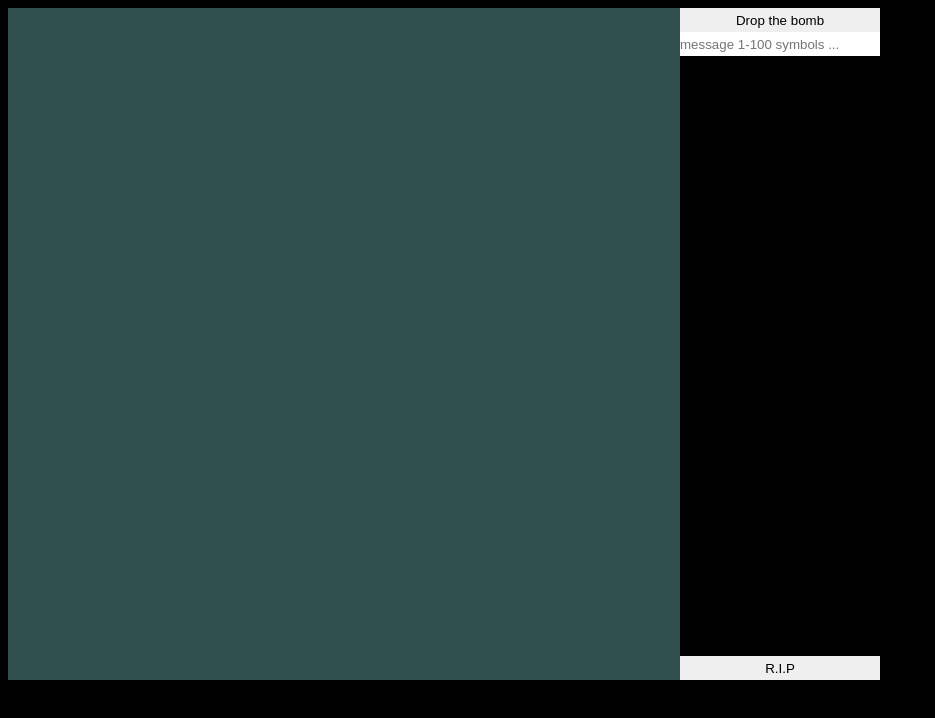
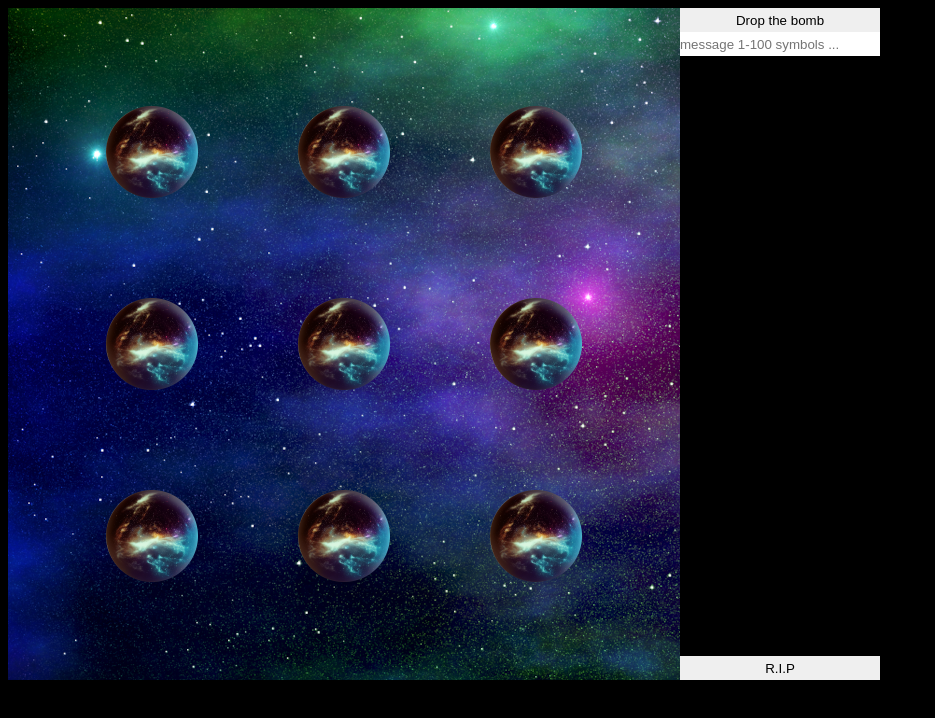
Before and after one commit to healingdrawing/task-bomberman-dom, a website built with webpack: page frontend/index.html in a window 1280 px wide. Both pictures are taken after typing "Sample" into the empty fields and a click on the button "Connect to game". Shown: the whole page, without its empty margins (0-935 px from the left). Built offline with nearby package versions, Linux system fonts and the light colour scheme; no server answers.

Commit message:
wip prebuild game field

```diff
--- a/frontend/assets/css/style.css
+++ b/frontend/assets/css/style.css
@@ -22,6 +22,12 @@
 .color3{color:var(--color3)}
 .color4{color:var(--color4)}
 
+.layer{
+  position: absolute;
+  width:100%;
+  height:100%;
+}
+
 html{
   min-width: var(--full_size);
 }
@@ -41,6 +47,7 @@ body{
 }
 
 #game_view{
+  position: relative;
   background-color: darkslategrey;
   width: var(--game_size);
   height: var(--game_size);
@@ -73,3 +80,25 @@ body{
   overflow-y: scroll;
   float: left;
 }
+
+/*game layers*/
+
+#game_background{
+  background-image: url("back.png");
+}
+
+/*game cells*/
+
+.cell {
+  position: absolute;
+  width: 96px;
+  height: 96px;
+}
+
+.empty_cell{
+  background-image: none;
+}
+
+.strong_obstacle{
+  background-image: url("strong.png");
+}
--- a/frontend/index.html
+++ b/frontend/index.html
@@ -18,10 +18,13 @@
   <!-- appears when player connected to websocket. Includes game view and chat view -->
   <div id="second_screen">
     <div id="game_view">
-      <div id="game_field">
-        <div id="game_field__player"></div>
-        <div id="game_field__enemy"></div>
-      </div>
+      <div id="game_background" class="layer"></div>
+      <div id="game_strong_obstacles" class="layer"></div>
+      <div id="game_power_ups" class="layer"></div>
+      <div id="game_weak_obstacles" class="layer"></div>
+      <div id="game_bombs" class="layer"></div>
+      <div id="game_players" class="layer"></div>
+      <div id="game_explosions" class="layer"></div>
     </div>
     <div id="chat_view">
       <button id="chat_view__input__send" type="submit">Drop the bomb</button>
--- a/frontend/src/game/screen.ts
+++ b/frontend/src/game/screen.ts
@@ -1 +1,18 @@
-console.log('gap for screen.ts');
+const cspx = 96 // cell size in px
+
+export async function prebuild_game_field(): Promise<void> {
+  console.log("prebuild_game_field")
+  // build strong obstacles, can not be destroyed
+  const game_strong_obstacles = document.getElementById("game_strong_obstacles") as HTMLDivElement;
+  const dx = [1, 3, 5, 1, 3, 5, 1, 3, 5]
+  const dy = [1, 1, 1, 3, 3, 3, 5, 5, 5]
+
+  for (let i = 0; i < 9; i++) {
+    const div = document.createElement("div");
+    div.classList.add("cell");
+    div.classList.add("strong_obstacle");
+    div.style.left = `${dx[i] * cspx}px`;
+    div.style.top = `${dy[i] * cspx}px`;
+    game_strong_obstacles.appendChild(div);
+  }
+}
--- a/frontend/src/index.ts
+++ b/frontend/src/index.ts
@@ -1,5 +1,6 @@
 import { router, store, events } from './framework/framework';
 import { State } from './framework/store';
+import { prebuild_game_field } from './game/screen';
 import { SendChatMessage, WSMT } from './game/types';
 import { WebSocketClient } from './game/ws';
 
@@ -16,11 +17,8 @@ store.subscribe((state: State) => {
   secondScreenDiv.style.display = state.second_screen_visible ? "block" : "none";
 });
 
-
-const websockets: (WebSocket | null)[] = []
 const serverUrl = `ws://localhost:8080/ws`
 var client: WebSocketClient //todo: later maybe hide this from global scope
-var client_uuid: string
 
 async function connect_to_game(event: Event) {
   event.preventDefault(); // Prevent the default form submission
@@ -39,21 +37,13 @@ async function connect_to_game(event: Event) {
 
     client = new WebSocketClient(serverUrl, inputField.value);
     await client.initialize();
-    client_uuid = sessionStorage.getItem("uuid") as string
-
 
     store.setState({
       first_screen_visible: !store.getState().first_screen_visible,
       second_screen_visible: !store.getState().second_screen_visible,
     });
 
-
   }
-
-  // const inputValue = inputField.value;
-
-  // // Process the input value
-  // alert("Input value: " + inputValue);
 }
 
 function chat_message() {
@@ -67,7 +57,9 @@ function chat_message() {
 }
 
 /**initialization */
-(() => {
+(async () => {
+  console.log("prepare environment")
+  await prebuild_game_field();
   const connect_to_game_button = document.getElementById("connect_to_game") as HTMLButtonElement;
   events.on("click", connect_to_game_button, connect_to_game); // usage of mini-framework 🙂 mission complete
   const chat_message_button = document.getElementById("chat_view__input__send") as HTMLButtonElement;
```
Also changed, not shown: frontend/assets/css/back.png (added), frontend/assets/css/strong.png (added).
